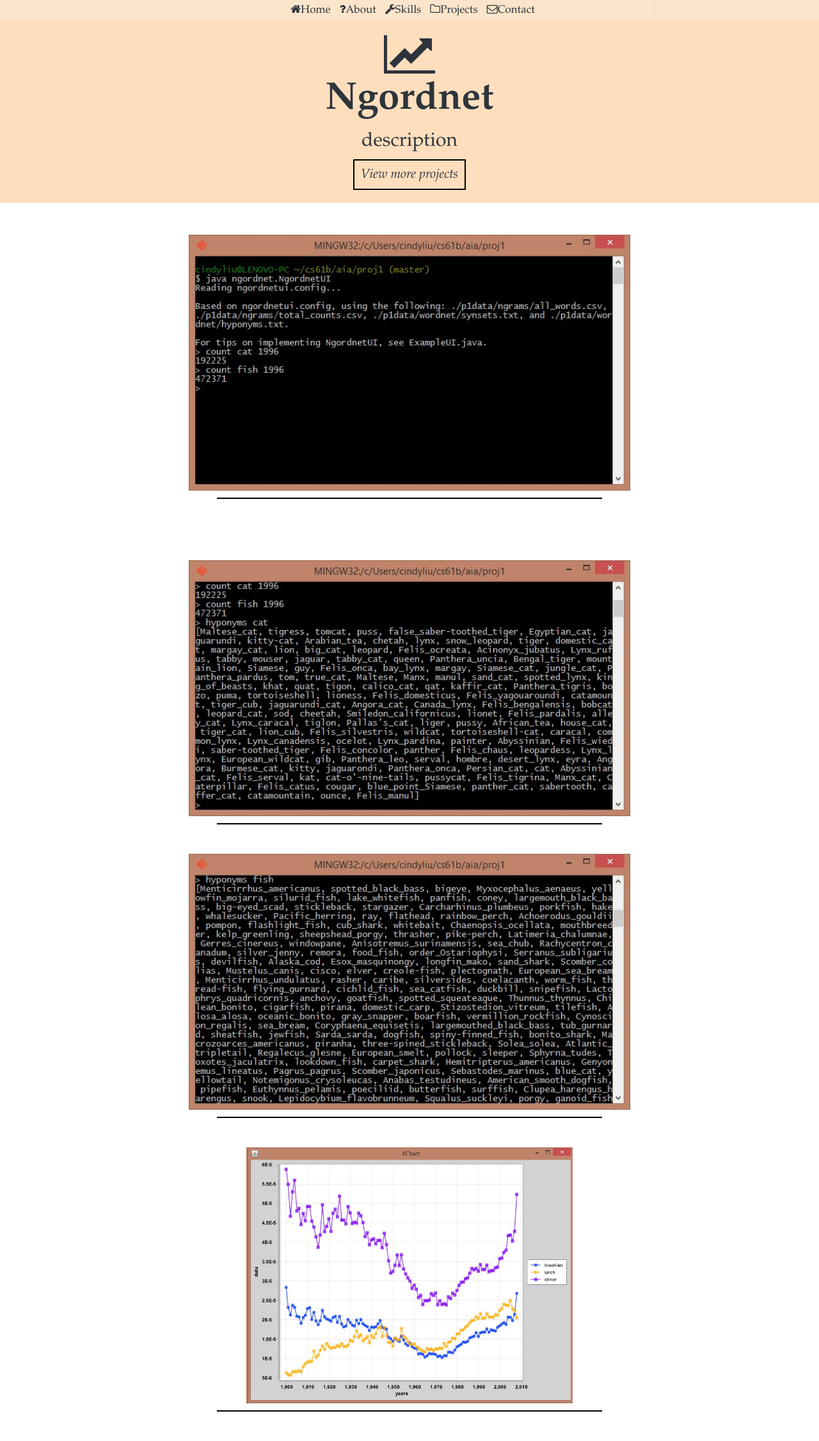
After one commit to ceeyendeewhy/ceeyendeewhy.github.io, a PHP site: page /ngordnet.html in a window 1280 px wide. The commit adds this page. Shown: the whole page at 64% size. Run offline with PHP 8.4, Linux system fonts and the light colour scheme; some libraries are stand-ins or nearby versions.

Commit message:
project pages

```diff
--- /dev/null
+++ b/ngordnet.html
@@ -0,0 +1,74 @@
+<!DOCTYPE html>
+<html>
+	<head>
+		<link rel="stylesheet" href="http://maxcdn.bootstrapcdn.com/font-awesome/4.3.0/css/font-awesome.min.css">
+		<link type="text/css" rel="stylesheet" href="stylesheet.css" />
+		<title>Cindy Liu</title>
+	</head>
+
+
+	<body>
+		<div class="buttons">
+			<div class="nav">
+			<ul>
+				<li><a href="index.html#home"><i class="fa fa-home"></i>Home</a></li>
+				<li><a href="index.html#info"><i class="fa fa-question"></i>About<a></li>
+				<li><a href="index.html#wrench"><i class="fa fa-wrench"></i>Skills</a></li>
+				<li><a href="index.html#folder"><i class="fa fa-folder-o"></i>Projects</a></li>
+				<li><a href="index.html#envelope"><i class="fa fa-envelope-o"></i>Contact</a></li>
+			</ul>
+		</div>
+
+
+		<div class="checkers-title" style="background-color: #FFDEBD">
+			<i class="fa fa-line-chart" style="font-size: 70px"></i>
+			<h1>Ngordnet</h1>
+			<p style="padding-top: 10px">description</p>
+			<p class="view-more" style="font-size: 20px"><a href="index.html#folder"><em>View more projects</em></a></p>
+
+		</div>
+
+
+		<div class="checkers-section">
+			<div style="padding-top: 50px">
+				<img class="ngordnet-img" src="cover.JPG">
+			</div>
+
+			<div class="checkers-description">
+				<p></p>
+			</div>
+		</div>
+
+		<div class="checkers-section">
+			<div style="padding-top: 50px">
+				<img class="ngordnet-img" src="hyponym1.JPG">
+			</div>
+
+			<div class="checkers-description">
+				<p></p>
+			</div>
+		</div>
+
+
+		<div class="checkers-section">
+			<div>
+				<img class="ngordnet-img" src="hyponym2.JPG">
+			</div>
+
+			<div class="checkers-description">
+				<p></p>
+			</div>
+		</div>
+
+		<div class="checkers-section">
+			<div>
+				<img class="ngordnet-img" src="cover_ngram.JPG">
+			</div>
+
+			<div class="checkers-description">
+				<p></p>
+			</div>
+		</div>
+
+	</body>
+</html>
--- a/stylesheet.css
+++ b/stylesheet.css
@@ -67,28 +67,29 @@ a:visited {
 	clear: both;
 }
 
+.opening {
+	display: inline-block;
+}
 
 #cindy_jump {
 	height: 200px;
+	display: none;
 }
 
 .opening li {
 	list-style-type: none;
+	display: none;
+}
+
+.imageshow:hover + #cindy_jump {
 	display: inline;
-	font-size: 200px;
-	padding: 0;
 }
 
 #cindy {
 	height: 200px;
 	margin-top: 100px;
+	display: inline;
 }
-
-#cindy:hover + #cindy_jump + .letter {
-	display: initial;
-	visibility: visible;
-}
-
 
 
 
@@ -260,6 +261,15 @@ span.description2 {
   	position: absolute;
   	top: 0;
   	width: auto;
+  	text-decoration: none;
+}
+
+.description2 a:link {
+	color: white;
+}
+
+.description2 a:visited {
+	color: white;
 }
 
 span.description2 span {
@@ -315,3 +325,55 @@ ul.img-list li:hover span.description2 {
 	color: #2D343C;
 	background-color: white;
 }
+
+
+/*Style for projects*/
+
+.checkers {
+	height: 400px;
+	display: inline-block;
+	margin-left: auto;
+	margin-right: auto;
+}
+
+.checkers-title {
+	text-align: center;
+	font-size: 30px;
+	padding-bottom: 20px;
+	padding-top: 50px;
+}
+
+.checkers-title p {
+	font-size: 30px;
+}
+
+.checkers-description {
+	display: inline-block;
+	border: 1px solid black;
+	width: 600px;
+	margin: 40px;
+	clear: both;
+	margin-top: 5px;
+}
+
+.checkers-section {
+	text-align: center;
+	margin-left: auto;
+	margin-right: auto;
+}
+
+.view-more {
+	border: 2px solid black;
+	display: inline-block;
+	padding: 10px;
+	margin-top: 10px;
+}
+
+.view-more:hover {
+	background-color: white;
+	color: black;
+}
+
+.ngordnet-img {
+	height: 400px;
+}
```
Also changed, not shown: checkers.html (added, +63 -0 lines), gitlet.html (added, +73 -0 lines), index.html (+8 -11 lines).
